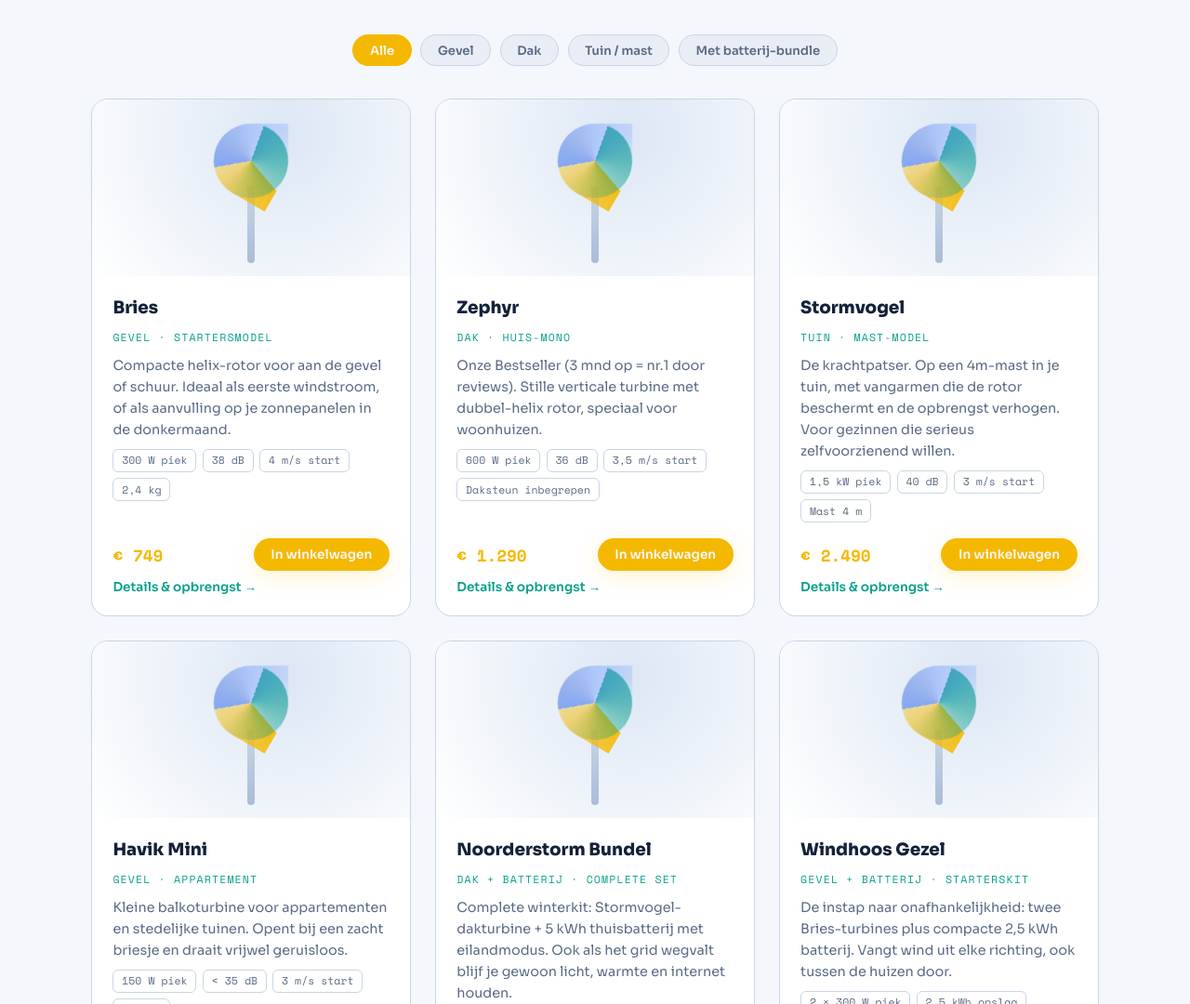
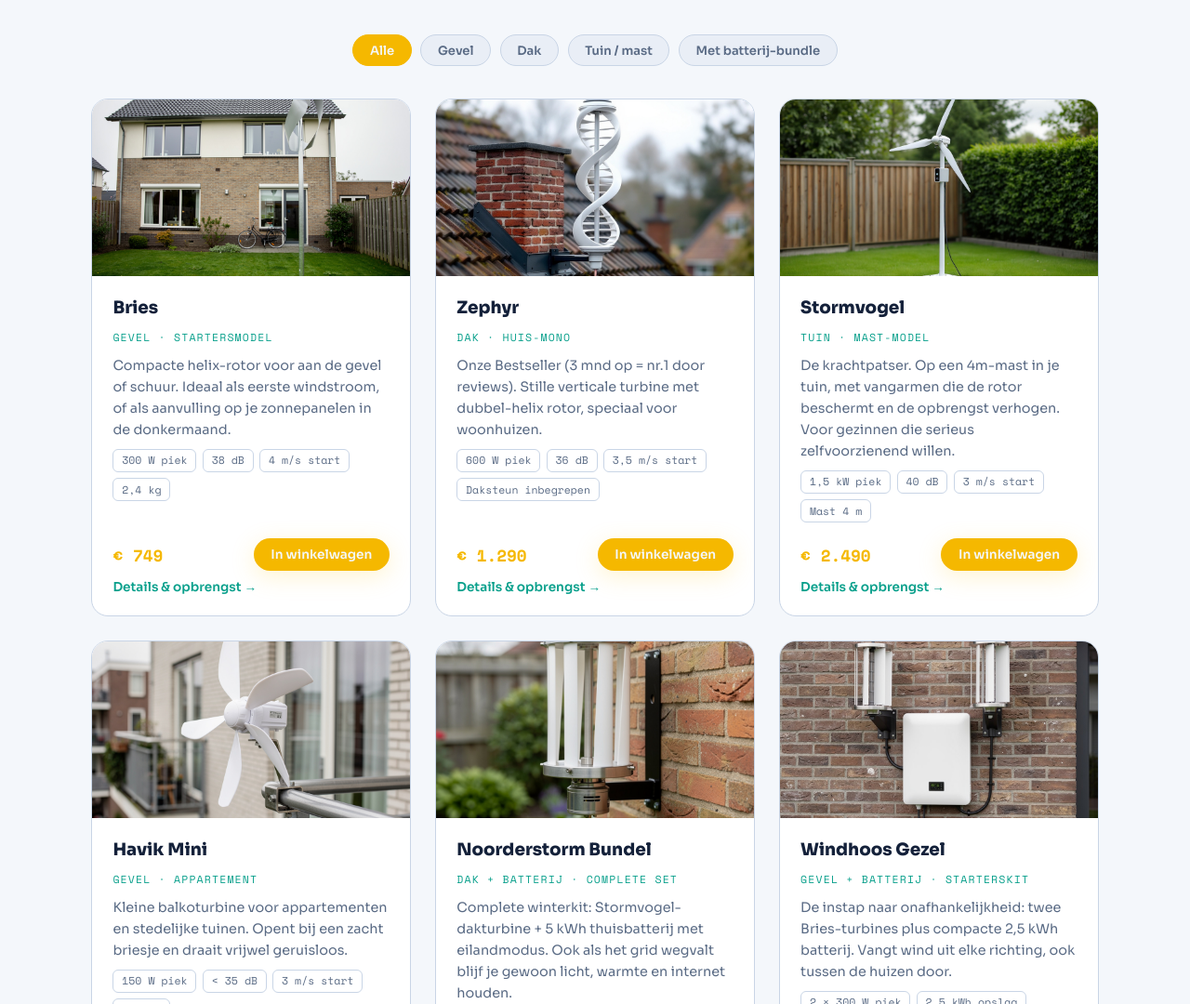
Before and after one commit to DuncanBorsboom/windvanger, a plain HTML site: page index.html in a window 1280 px wide. Shown: the part 1054-2134 px from the top of the page at 93% size. Drawn offline with nearby package versions, Linux system fonts and the light colour scheme.

Commit message:
Add product photography to site
- Add img/ directory with 7 product images
- Add image property to each product in data.js
- Update shop.js to display product images in grid and modal
- Add CSS for product image display

Images:
- hero.jpg (for hero section)
- bries.jpg
- zephyr.jpg
- stormvogel.jpg
- havik-mini.jpg
- noorderstorm.jpg
- windhoos.jpg

```diff
--- a/css/style.css
+++ b/css/style.css
@@ -522,3 +522,7 @@ details[open] { border-color: var(--accent); }
   transition: opacity .25s ease, bottom .25s ease;
 }
 .toast.show { opacity: 1; bottom: 2.2rem; }
+
+.product-art img { width: 100%; height: 100%; object-fit: cover; }
+
+.m-art img { width: 100%; height: auto; max-height: 300px; object-fit: contain; }
--- a/js/data.js
+++ b/js/data.js
@@ -2,74 +2,80 @@ const PRODUCTS = [
   {
     id: "bries",
     name: "Bries",
-    tag: "Gevel · startersmodel",
+    tag: "Gevel \u00b7 startersmodel",
     type: ["gevel"],
     price: 749,
+    image: "img/bries.jpg",
     desc: "Compacte helix-rotor voor aan de gevel of schuur. Ideaal als eerste windstroom, of als aanvulling op je zonnepanelen in de donkermaand.",
     specs: ["300 W piek", "38 dB", "4 m/s start", "2,4 kg"],
-    yield: "± 400 kWh/jaar bij 5 m/s",
+    yield: "\u00b1 400 kWh/jaar bij 5 m/s",
     mount: "Gevel / schuur, meegeleverde beugels",
     battery: "Koppelkit voor alle gangbare thuisbatterijen inbegrepen"
   },
   {
     id: "zephyr",
     name: "Zephyr",
-    tag: "Dak · huis-mono",
+    tag: "Dak \u00b7 huis-mono",
     type: ["dak"],
     price: 1290,
+    image: "img/zephyr.jpg",
     desc: "Onze Bestseller (3 mnd op = nr.1 door reviews). Stille verticale turbine met dubbel-helix rotor, speciaal voor woonhuizen.",
     specs: ["600 W piek", "36 dB", "3,5 m/s start", "Daksteun inbegrepen"],
-    yield: "± 900 kWh/jaar bij 5 m/s",
+    yield: "\u00b1 900 kWh/jaar bij 5 m/s",
     mount: "Schoorsteen- of noksteun (montagekit bijgeleverd)",
     battery: "Hybrid-omvormer synct met je thuisbatterij"
   },
   {
     id: "stormvogel",
     name: "Stormvogel",
-    tag: "Tuin · mast-model",
+    tag: "Tuin \u00b7 mast-model",
     type: ["tuin"],
     price: 2490,
+    image: "img/stormvogel.jpg",
     desc: "De krachtpatser. Op een 4m-mast in je tuin, met vangarmen die de rotor beschermt en de opbrengst verhogen. Voor gezinnen die serieus zelfvoorzienend willen.",
     specs: ["1,5 kW piek", "40 dB", "3 m/s start", "Mast 4 m"],
-    yield: "± 1.800 kWh/jaar bij 5,5 m/s",
+    yield: "\u00b1 1.800 kWh/jaar bij 5,5 m/s",
     mount: "Vrijstaande mast, betonpoer of grondschroeven",
     battery: "Laadt tot 2 thuisbatterijen parallel"
   },
   {
     id: "havik-mini",
     name: "Havik Mini",
-    tag: "Gevel · appartement",
+    tag: "Gevel \u00b7 appartement",
     type: ["gevel"],
     price: 549,
+    image: "img/havik-mini.jpg",
     desc: "Kleine balkoturbine voor appartementen en stedelijke tuinen. Opent bij een zacht briesje en draait vrijwel geruisloos.",
     specs: ["150 W piek", "< 35 dB", "3 m/s start", "1,8 kg"],
-    yield: "± 200 kWh/jaar bij 4,5 m/s",
+    yield: "\u00b1 200 kWh/jaar bij 4,5 m/s",
     mount: "Balkon of gevel, geen vergunning nodig",
     battery: "Plug-in koppelkit (bijv. voor plug-in-batterijen)"
   },
   {
     id: "noorderstorm-bundle",
     name: "Noorderstorm Bundel",
-    tag: "Dak + batterij · complete set",
+    tag: "Dak + batterij \u00b7 complete set",
     type: ["dak", "batterij"],
     price: 3790,
     oldPrice: 4280,
+    image: "img/noorderstorm.jpg",
     desc: "Complete winterkit: Stormvogel-dakturbine + 5 kWh thuisbatterij met eilandmodus. Ook als het grid wegvalt blijf je gewoon licht, warmte en internet houden.",
     specs: ["1,5 kW piek", "5 kWh opslag", "Eilandmodus", "20 ms omschakeltijd"],
-    yield: "Turbine ± 1.800 kWh/jaar + 5 kWh buffering",
+    yield: "Turbine \u00b1 1.800 kWh/jaar + 5 kWh buffering",
     mount: "Daksteun + binnenunit (plug & play)",
-    battery: "Geïntegreerde 5 kWh LiFePO4-batterij, uitbreidbaar tot 15 kWh"
+    battery: "Ge\u00efntegreerde 5 kWh LiFePO4-batterij, uitbreidbaar tot 15 kWh"
   },
   {
     id: "windhoos-bundle",
     name: "Windhoos Gezel",
-    tag: "Gevel + batterij · starterskit",
+    tag: "Gevel + batterij \u00b7 starterskit",
     type: ["gevel", "batterij"],
     price: 1590,
     oldPrice: 1790,
+    image: "img/windhoos.jpg",
     desc: "De instap naar onafhankelijkheid: twee Bries-turbines plus compacte 2,5 kWh batterij. Vangt wind uit elke richting, ook tussen de huizen door.",
-    specs: ["2 × 300 W piek", "2,5 kWh opslag", "36 dB", "Eilandmodus"],
-    yield: "± 800 kWh/jaar + 2,5 kWh buffering",
+    specs: ["2 \u00d7 300 W piek", "2,5 kWh opslag", "36 dB", "Eilandmodus"],
+    yield: "\u00b1 800 kWh/jaar + 2,5 kWh buffering",
     mount: "Twee gevelbeugels + wandunit",
     battery: "2,5 kWh LiFePO4, uitbreidbaar tot 10 kWh"
   }
--- a/js/shop.js
+++ b/js/shop.js
@@ -39,6 +39,15 @@
         priceEl.appendChild(document.createTextNode(fmt(p.price)));
       } else {
         priceEl.textContent = fmt(p.price);
+      }
+      if (p.image) {
+        const art = node.querySelector(".product-art");
+        art.innerHTML = "";
+        const img = document.createElement("img");
+        img.src = p.image;
+        img.alt = p.name;
+        img.loading = "lazy";
+        art.appendChild(img);
       }
       node.querySelector(".add").addEventListener("click", () => Cart.add(p.id));
       node.querySelector(".link-more").addEventListener("click", () => openModal(p.id));
@@ -172,10 +181,14 @@
 
   function openModal(id) {
     const p = byId(id);
+    let artHtml = '<div class="m-art"><div class="turbine"><div class="pole"></div>' +
+      '<div class="rotor"><div class="blade b1"></div><div class="blade b2"></div><div class="blade b3"></div></div></div></div>';
+    if (p.image) {
+      artHtml = '<div class="m-art"><img src="' + p.image + '" alt="' + p.name + '" loading="lazy"></div>';
+    }
     modalBody.innerHTML =
       '<span class="m-tag"></span><h3></h3>' +
-      '<div class="m-art"><div class="turbine"><div class="pole"></div>' +
-      '<div class="rotor"><div class="blade b1"></div><div class="blade b2"></div><div class="blade b3"></div></div></div></div>' +
+      artHtml +
       '<p class="m-desc"></p><ul class="m-specs"></ul>' +
       '<div class="m-foot"><span class="m-price"></span><button class="btn btn-primary">In winkelwagen</button></div>';
     modalBody.querySelector(".m-tag").textContent = p.tag;
```
Also changed, not shown: img/bries.jpg (added), img/havik-mini.jpg (added), img/hero.jpg (added), img/noorderstorm.jpg (added), img/stormvogel.jpg (added), img/windhoos.jpg (added), img/zephyr.jpg (added).
